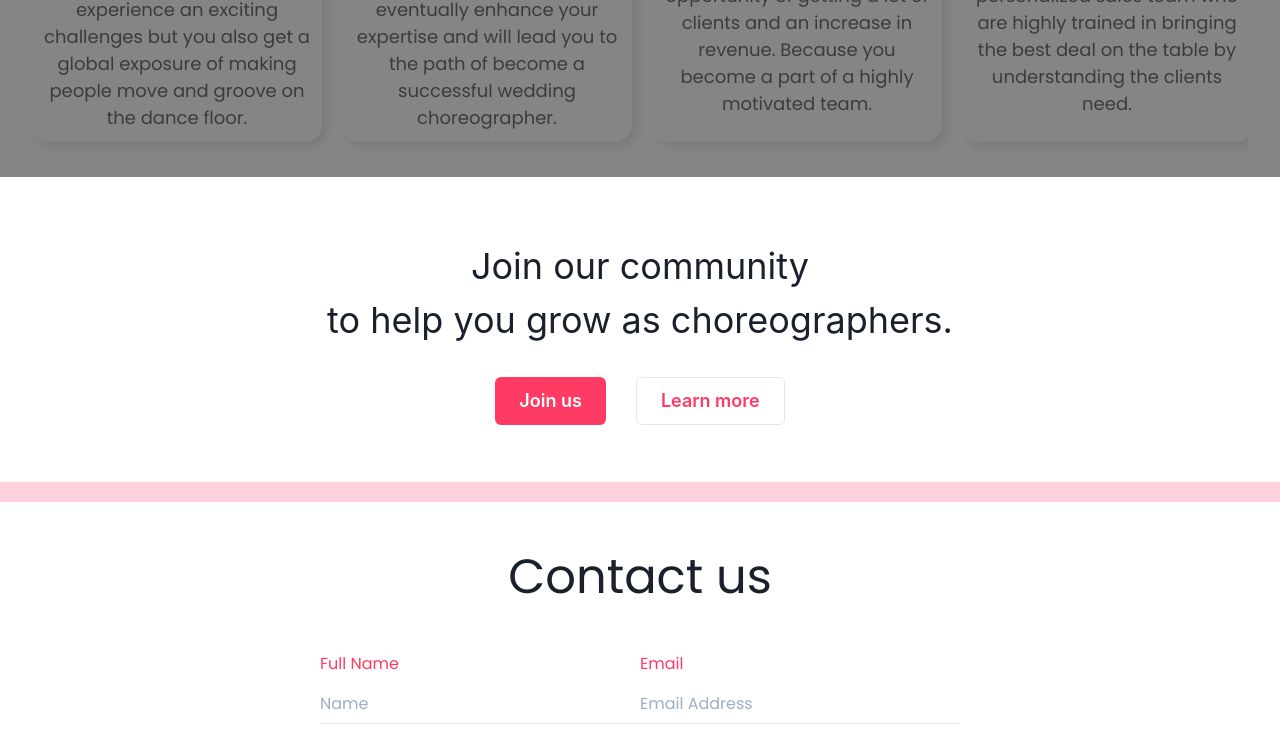
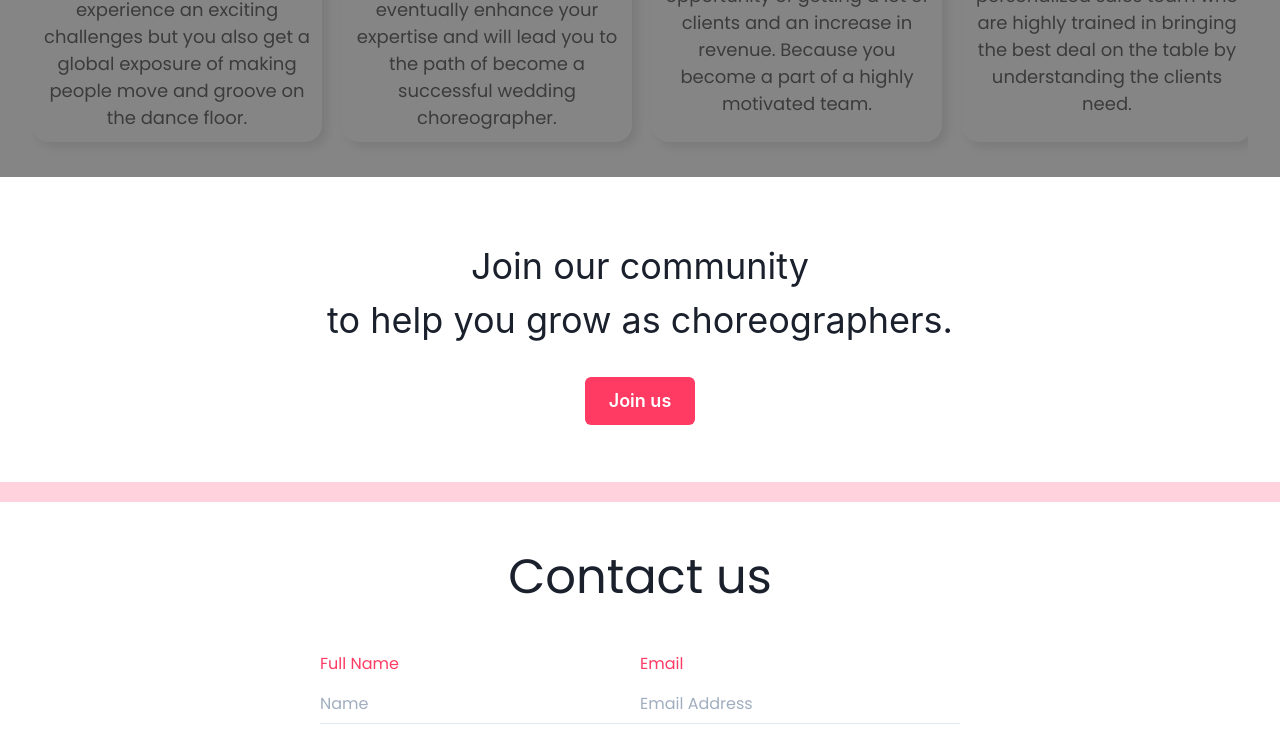
Before and after one commit to desaidhruv/grandSangeet, a React (Create React App) app: page / in a window 1280 px wide. Both pictures are taken after a click on the button "Join us". Shown: the part 7669-8417 px from the top of the page. Built offline with nearby package versions, Linux system fonts and the light colour scheme.

Commit message:
Learn More Removed

```diff
--- a/src/components/sections/Community.js
+++ b/src/components/sections/Community.js
@@ -222,12 +222,12 @@ function Community() {
             <Flex direction="row" w="60%" as={Center} justify="space-evenly">
               <FormControl w="40%" id="name" pr="20px">
                 <FormLabel color="brand.100">Full Name</FormLabel>
-                <Input placeholder="Name" variant="flushed" type="name" />
+                <Input placeholder="Enter your name" variant="flushed" type="name" />
               </FormControl>
               <FormControl w="40%" id="email">
                 <FormLabel color="brand.100">Email</FormLabel>
                 <Input
-                  placeholder="Email"
+                  placeholder="johndoe@gmail.com"
                   variant="flushed"
                   type="email"
                 />
@@ -238,12 +238,12 @@ function Community() {
             <Flex direction="row" w="60%" as={Center} justify="space-evenly">
               <FormControl w="40%" id="name" pr="20px">
                 <FormLabel color="brand.100">Phone Number</FormLabel>
-                <Input placeholder="Number" variant="flushed" type="name" />
+                <Input placeholder="e.g. 999-999-9999" variant="flushed" type="name" />
               </FormControl>
               <FormControl w="40%" id="email">
                 <FormLabel color="brand.100">Social Media Link</FormLabel>
                 <Input
-                  placeholder="URL"
+                  placeholder="https//portfolio.com"
                   variant="flushed"
                   type="email"
                 />
@@ -275,10 +275,6 @@ function Community() {
           <Button onClick={onOpen} color="white" bgColor="brand.100" size="lg">
             Join us
           </Button>
-          <Button variant="outline" size="lg" color="brand.100">
-            {' '}
-            Learn more
-          </Button>
         </HStack>
       </VStack>
       <Divider />
```
Also changed, not shown: src/components/sections/About.js (+0 -16 lines).
